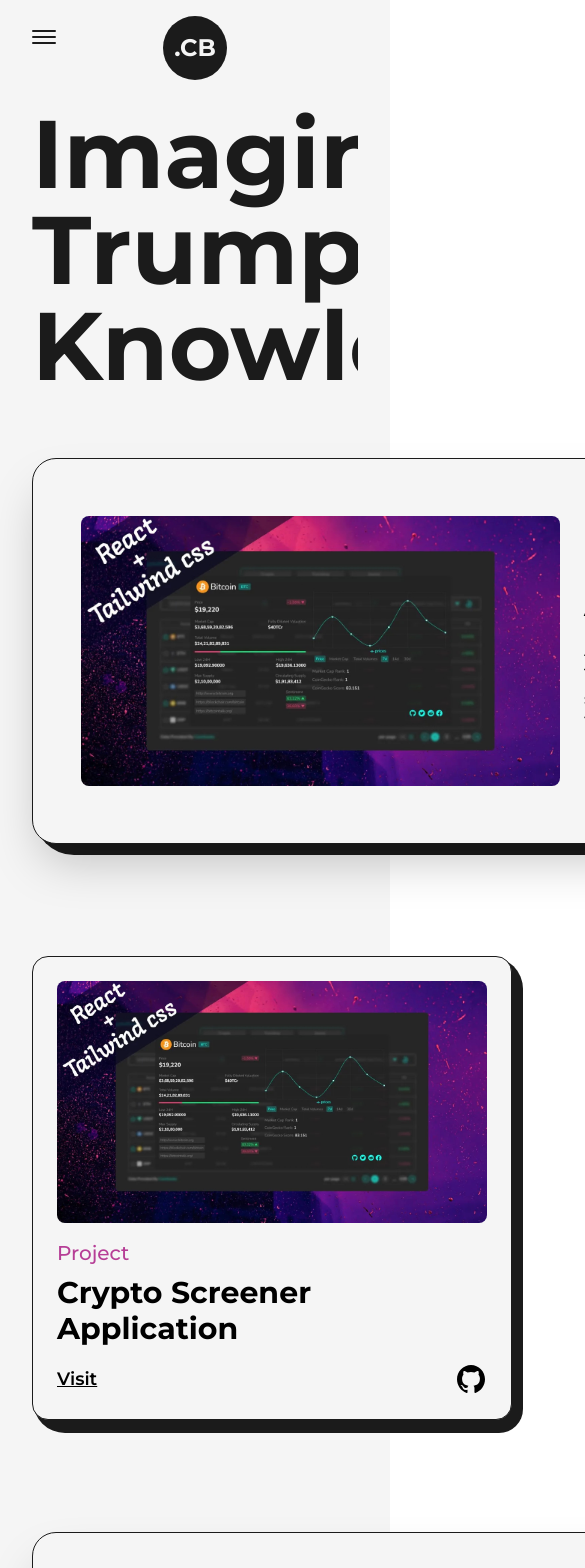
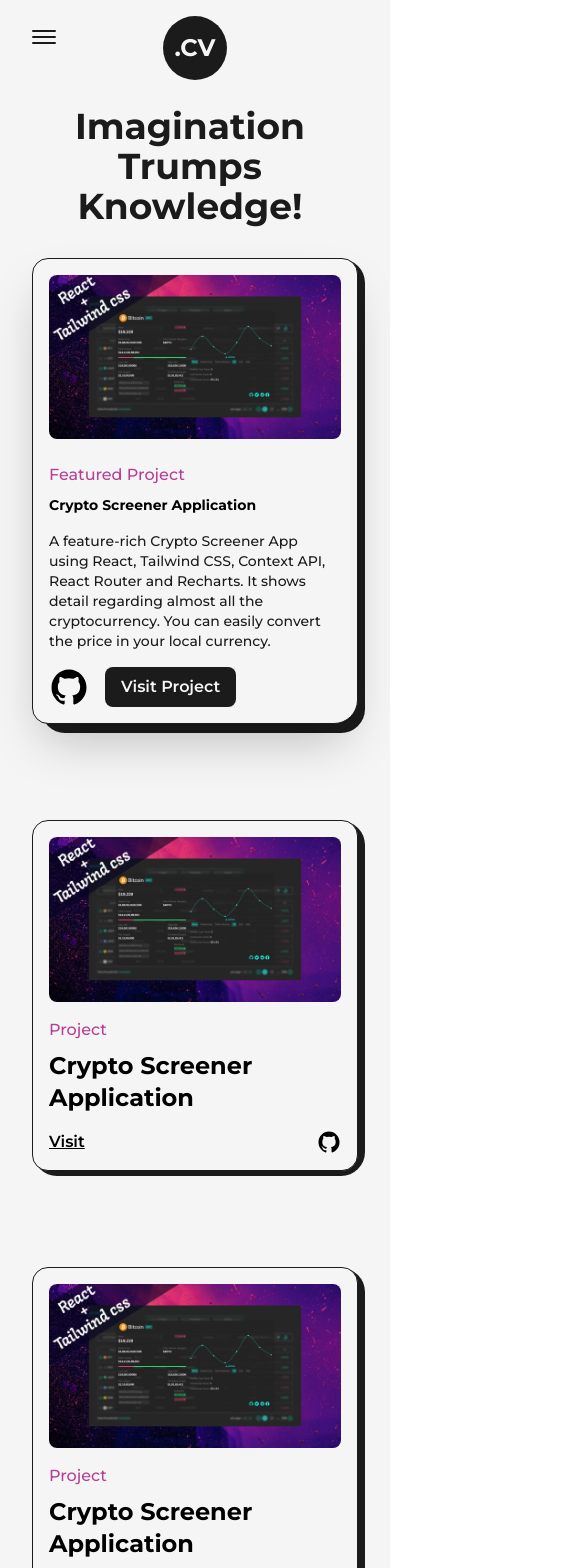
Before and after one commit to IhorKytsak/portfolio, a Next.js app: page /projects in a window 390 px wide. Shown: the top 1568 px of the page, 585 px wide, since content can reach past the window. Built offline with nearby package versions, Linux system fonts and the light colour scheme.

Commit message:
Made articles/projects pages recponsive

```diff
--- a/src/components/HireMe.js
+++ b/src/components/HireMe.js
@@ -3,7 +3,7 @@ import { CircularText } from './Icons'
 
 const HireMe = () => {
   return (
-    <div className='fixed left-4 bottom-4 flex items-center justify-center overflow-hidden md:right-8 md:left-auto md:top-0 md:bottom-auto md:absolute'>
+    <div className='fixed left-4 bottom-4 flex items-center justify-center overflow-hidden md:right-8 md:left-auto md:top-0 md:bottom-auto md:absolute sm:right-0'>
       <div className='w-48 h-auto flex items-center justify-center relative md:w-24'>
         <CircularText className='fill-dark animate-spin-slow dark:fill-light' />
         <Link
--- a/src/components/Logo.js
+++ b/src/components/Logo.js
@@ -21,7 +21,7 @@ const Logo = () => {
           transition: { duration: 1, repeat: Infinity },
         }}
       >
-        .CB
+        .CV
       </MotionLink>
     </div>
   )
--- a/src/pages/articles.js
+++ b/src/pages/articles.js
@@ -46,7 +46,7 @@ const MovingImg = ({ title, img, link }) => {
         ref={imgRef}
         src={img}
         alt='title'
-        className='z-10 w-96 h-auto hidden absolute rounded-lg '
+        className='z-10 w-96 h-auto hidden absolute rounded-lg md:!hidden'
       />
     </Link>
   )
@@ -58,10 +58,10 @@ const Article = ({ img, title, date, link }) => {
       initial={{ y: 200 }}
       whileInView={{ y: 0, transition: { duration: 0.5, ease: 'easeInOut' } }}
       viewport={{ once: true }}
-      className='relative w-full px-4 py-6 my-4 rounded-xl flex items-center justify-between bg-light text-dark first:mt-0 border border-solid border-dark border-r-4 border-b-4 dark:border-light dark:bg-dark dark:text-light'
+      className='relative w-full px-4 py-6 my-4 rounded-xl flex items-center justify-between bg-light text-dark first:mt-0 border border-solid border-dark border-r-4 border-b-4 dark:border-light dark:bg-dark dark:text-light sm:flex-col'
     >
       <MovingImg title={title} img={img} link={link} />
-      <span className='text-primary dark:text-primaryDark font-semibold pl-4'>
+      <span className='text-primary dark:text-primaryDark font-semibold pl-4 sm:self-start sm:pl-0 xs:text-sm'>
         {date}
       </span>
     </motion.li>
@@ -88,7 +88,7 @@ const FeaturedArticle = ({ img, title, time, summary, link }) => {
         />
       </Link>
       <Link href={link} target='_blank'>
-        <h2 className='capitalize text-2xl font-bold mb-2 mt-4 hover:underline'>
+        <h2 className='capitalize text-2xl font-bold mb-2 mt-4 hover:underline xs:text-lg'>
           {title}
         </h2>
       </Link>
@@ -109,8 +109,11 @@ const Articles = () => {
       </Head>
       <main className='w-full mb-16 flex flex-col items-center justify-center overflow-hidden dark:text-light'>
         <Layout className='pt-16'>
-          <AnimatedText text='Words Can Change The World!' className='mb-16' />
-          <ul className='grid grid-cols-2 gap-16'>
+          <AnimatedText
+            text='Words Can Change The World!'
+            className='mb-16 lg:!text-7xl sm:mb-8 sm:!text-6xl xs:!text-4xl'
+          />
+          <ul className='grid grid-cols-2 gap-16 lg:gap-8 md:grid-cols-1 md:gap-y-16'>
             <FeaturedArticle
               img={article1}
               title='Build A Custom Pagination Component In Reactjs From Scratch'
--- a/src/pages/projects.js
+++ b/src/pages/projects.js
@@ -12,12 +12,12 @@ const FramerImage = motion(Image)
 
 const FeaturedProject = ({ type, title, summary, img, link, github }) => {
   return (
-    <article className='w-full flex items-center justify-between relative rounded-br-2xl rounded-3xl border border-solid border-dark bg-light shadow-2xl p-12 dark:bg-dark dark:border-light'>
-      <div className='absolute top-0 -right-3 -z-10 w-[101%] h-[103%] rounded-[2.5rem] bg-dark rounded-br-3xl dark:bg-light' />
+    <article className='w-full flex items-center justify-between relative rounded-br-2xl rounded-3xl border border-solid border-dark bg-light shadow-2xl p-12 dark:bg-dark dark:border-light lg:flex-col lg:p-8 xs:rounded-2xl xs:rounded-br-3xl xs:p-4'>
+      <div className='absolute top-0 -right-3 -z-10 w-[101%] h-[103%] rounded-[2.5rem] bg-dark rounded-br-3xl dark:bg-light xs:-right-2 sm:h-[102%] xs:w-[100%] xs:rounded-[1.5rem]' />
       <Link
         href={link}
         target='_blank'
-        className='w-1/2 cursor-pointer overflow-hidden rounded-lg'
+        className='w-1/2 cursor-pointer overflow-hidden rounded-lg lg:w-full'
       >
         <FramerImage
           src={img}
@@ -27,8 +27,8 @@ const FeaturedProject = ({ type, title, summary, img, link, github }) => {
           transition={{ duration: 0.2 }}
         />
       </Link>
-      <div className='w-1/2 flex flex-col items-start justify-between pl-6'>
-        <span className='text-primary font-medium text-xl dark:text-primaryDark'>
+      <div className='w-1/2 flex flex-col items-start justify-between pl-6 lg:w-full lg:pl-0 lg:pt-6'>
+        <span className='text-primary font-medium text-xl dark:text-primaryDark xs:text-base'>
           {type}
         </span>
         <Link
@@ -36,11 +36,13 @@ const FeaturedProject = ({ type, title, summary, img, link, github }) => {
           target='_blank'
           className='hover:underline underline-offset-2'
         >
-          <h2 className='my-2 w-full text-left text-4xl font-bold dark:text-light'>
+          <h2 className='my-2 w-full text-left text-4xl font-bold dark:text-light sm:text-sm'>
             {title}
           </h2>
         </Link>
-        <p className='my-2 font-medium text-dark dark:text-light'>{summary}</p>
+        <p className='my-2 font-medium text-dark dark:text-light sm:text-sm'>
+          {summary}
+        </p>
         <div className='mt-2 flex items-center'>
           <Link href={github} target='_blank' className='w-10'>
             <GithubIcon />
@@ -48,7 +50,7 @@ const FeaturedProject = ({ type, title, summary, img, link, github }) => {
           <Link
             href={link}
             target='_blank'
-            className='ml-4 rounded-lg bg-dark text-light py-2 px-6 text-lg font-semibold dark:bg-light dark:text-dark'
+            className='ml-4 rounded-lg bg-dark text-light py-2 px-6 text-lg font-semibold dark:bg-light dark:text-dark sm:px-4 sm:text-base'
           >
             Visit Project
           </Link>
@@ -60,8 +62,8 @@ const FeaturedProject = ({ type, title, summary, img, link, github }) => {
 
 const Project = ({ type, title, img, link, github }) => {
   return (
-    <article className='w-full flex flex-col items-center justify-center rounded-2xl border border-solid border-dark bg-light shadow- xl p-6 relative dark:bg-dark dark:border-light'>
-      <div className='absolute top-0 -right-3 -z-10 w-[102.5%] h-[103%] rounded-[2rem] bg-dark rounded-br-3xl dark:bg-light' />
+    <article className='w-full flex flex-col items-center justify-center rounded-2xl border border-solid border-dark bg-light shadow- xl p-6 relative dark:bg-dark dark:border-light xs:p-4'>
+      <div className='absolute top-0 -right-3 -z-10 w-[102.5%] h-[103%] rounded-[2rem] bg-dark rounded-br-3xl dark:bg-light md:-right-2 md:2-[101%] xs:h-[102%] xs:rounded-[1.5rem]' />
       <Link
         href={link}
         target='_blank'
@@ -74,27 +76,31 @@ const Project = ({ type, title, img, link, github }) => {
           whileHover={{ scale: 1.05 }}
           transition={{ duration: 0.2 }}
           priority
-          sizes="(max-width: 768px) 100vw, (max-width: 1200px) 50vw, 50vw"
+          sizes='(max-width: 768px) 100vw, (max-width: 1200px) 50vw, 50vw'
         />
       </Link>
       <div className='w-full flex flex-col items-start justify-between mt-4'>
-        <span className='text-primary dark:text-primaryDark font-medium text-xl'>{type}</span>
+        <span className='text-primary dark:text-primaryDark font-medium text-xl lg:text-lg md:text-base'>
+          {type}
+        </span>
         <Link
           href={link}
           target='_blank'
           className='hover:underline underline-offset-2'
         >
-          <h2 className='my-2 w-full text-left text-3xl font-bold'>{title}</h2>
+          <h2 className='my-2 w-full text-left text-3xl font-bold lg:text-2xl'>
+            {title}
+          </h2>
         </Link>
         <div className='w-full mt-2 flex items-center justify-between'>
           <Link
             href={link}
             target='_blank'
-            className='text-lg font-semibold underline'
+            className='text-lg font-semibold underline md:text-base'
           >
             Visit
           </Link>
-          <Link href={github} target='_blank' className='w-8'>
+          <Link href={github} target='_blank' className='w-8 md:w-6'>
             <GithubIcon />
           </Link>
         </div>
@@ -114,9 +120,9 @@ const Projects = () => {
         <Layout className='pt-16'>
           <AnimatedText
             text='Imagination Trumps Knowledge!'
-            className='mb-16'
+            className='mb-16 lg:!text-7xl sm:mb-8 sm:!text-6xl xs:!text-4xl'
           />
-          <div className='grid grid-cols-12 gap-24 gap-y-28'>
+          <div className='grid grid-cols-12 gap-24 gap-y-28 xl:gap-x-16 lg:gap-x-8 md:gap-y-24 sm:gap-x-0'>
             <div className='col-span-12'>
               <FeaturedProject
                 type='Featured Project'
@@ -129,7 +135,7 @@ const Projects = () => {
                 github='/'
               />
             </div>
-            <div className='col-span-6'>
+            <div className='col-span-6 sm:col-span-12'>
               <Project
                 type='Project'
                 title='Crypto Screener Application'
@@ -138,7 +144,7 @@ const Projects = () => {
                 github='/'
               />
             </div>
-            <div className='col-span-6'>
+            <div className='col-span-6 sm:col-span-12'>
               <Project
                 type='Project'
                 title='Crypto Screener Application'
@@ -159,7 +165,7 @@ const Projects = () => {
                 github='/'
               />
             </div>
-            <div className='col-span-6'>
+            <div className='col-span-6 sm:col-span-12'>
               <Project
                 type='Project'
                 title='Crypto Screener Application'
@@ -168,7 +174,7 @@ const Projects = () => {
                 github='/'
               />
             </div>
-            <div className='col-span-6'>
+            <div className='col-span-6 sm:col-span-12'>
               <Project
                 type='Project'
                 title='Crypto Screener Application'
```
